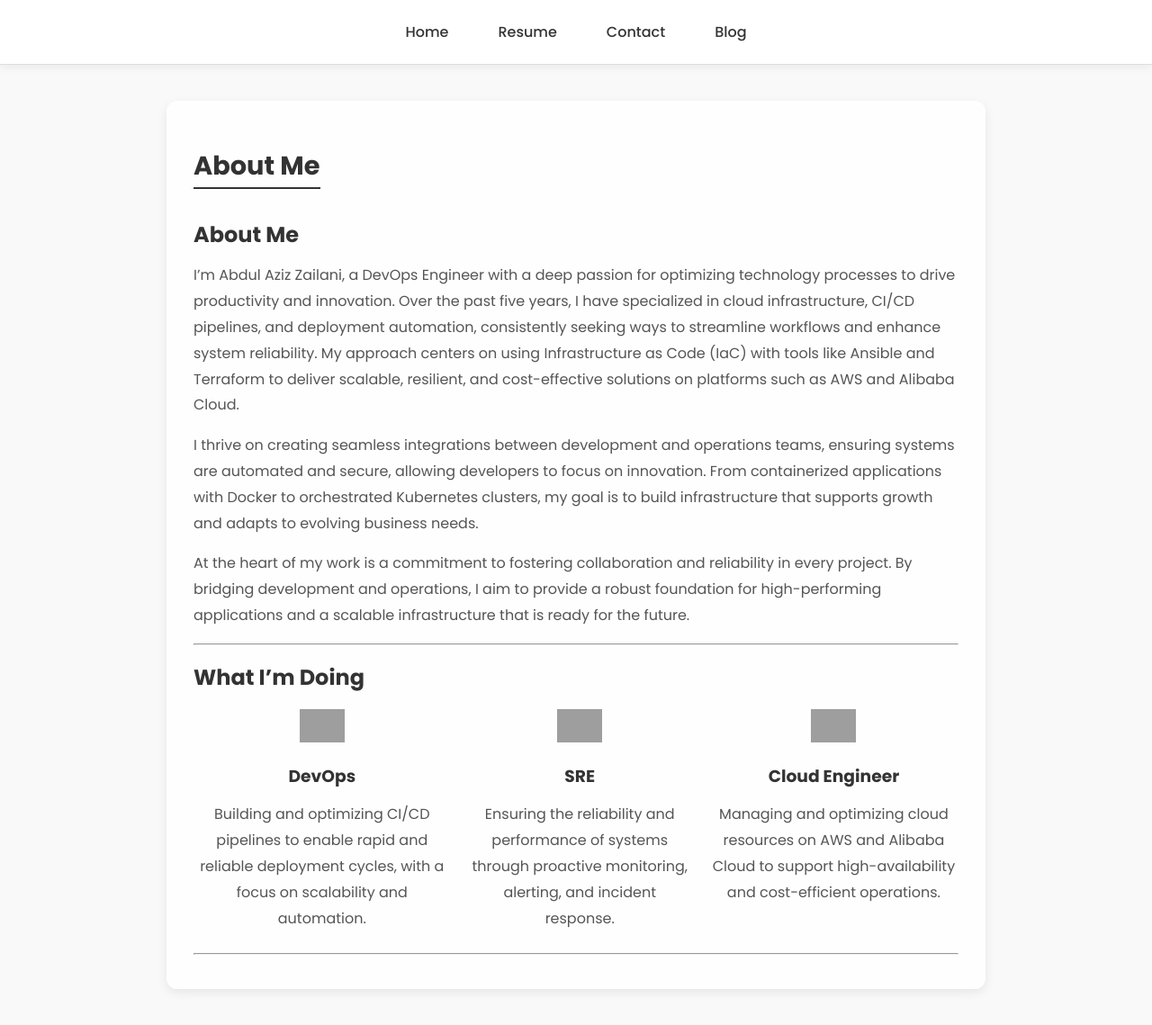
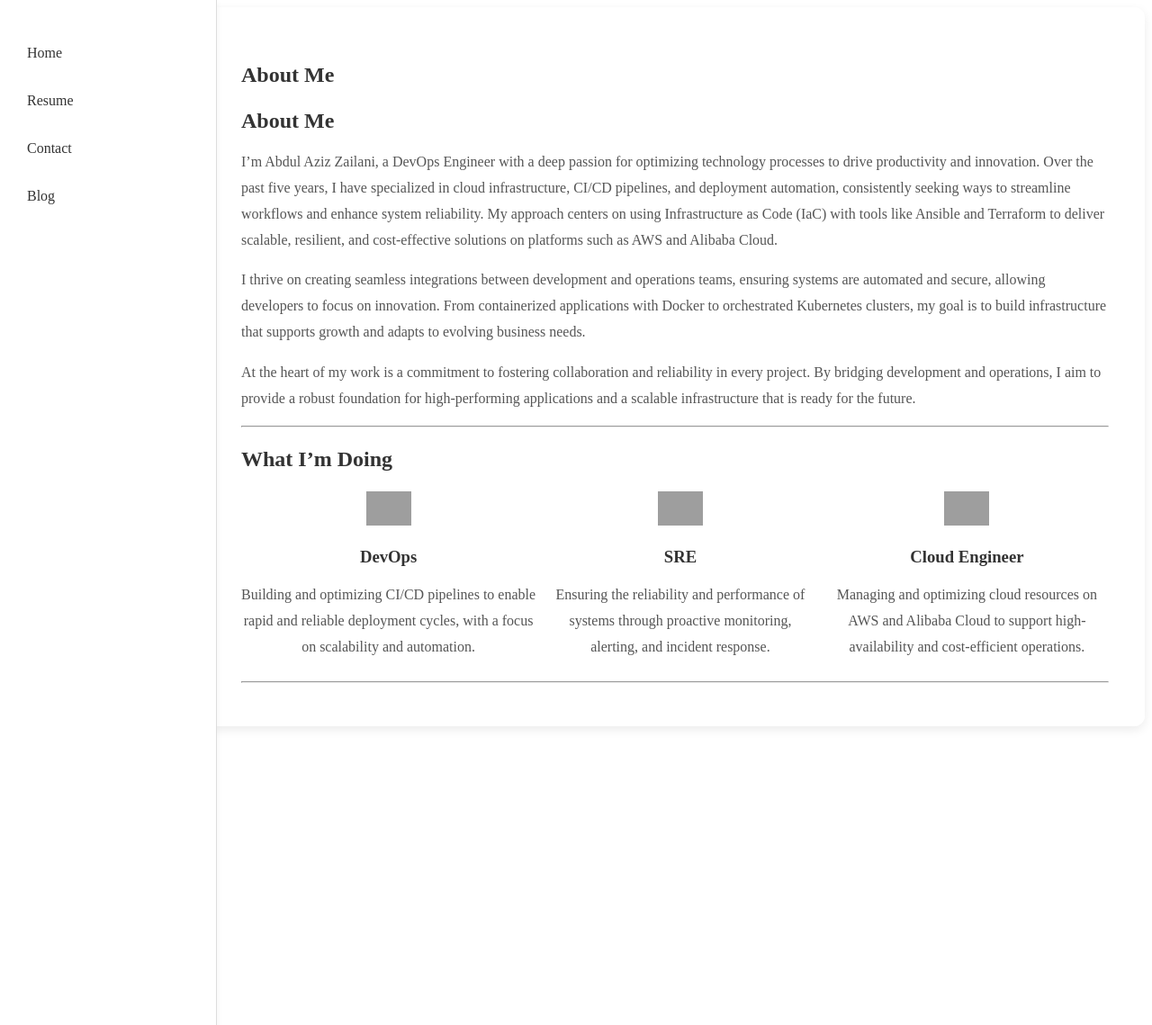
Before and after one commit to azizzailani/azizzailani.github.io, a Jekyll site: the page built from index.md, in a window 1280 px wide and 1139 px high. Shown: the whole window at 90% size. Built offline with Jekyll 4.4.1, drawn with Linux system fonts in a browser that asks for light colours; our own code applies the rules of GitHub Pages for plain Markdown files; grey boxes are pictures that could not be loaded.

Commit message:
💄 style: update header and main content layout in default.html and adjust styles in style.css to improve responsiveness.

```diff
--- a/_layouts/default.html
+++ b/_layouts/default.html
@@ -7,13 +7,11 @@
     <link rel="stylesheet" href="{{ '/assets/css/style.css' | relative_url }}">
 </head>
 <body>
+    <div class="container">
         <header>
             <nav>
                 <a href="{{ '/' | relative_url }}" id="home-link">Home</a>
-            <!-- <a href="{{ '/about' | relative_url }}" id="about-link">About</a> -->
-            <!-- <a href="{{ '/skills' | relative_url }}" id="skills-link">Skills</a>
-            <a href="{{ '/experience' | relative_url }}" id="experience-link">Experience</a> -->
-            <a href="{{ '/resume' | relative_url }}" id="experience-link">Resume</a>
+                <a href="{{ '/resume' | relative_url }}" id="resume-link">Resume</a>
                 <a href="{{ '/contact' | relative_url }}" id="contact-link">Contact</a>
                 <a href="{{ '/blog' | relative_url }}">Blog</a>
             </nav>
@@ -24,5 +22,6 @@
                 {{ content }}
             </section>
         </main>
+    </div>
 </body>
 </html>
--- a/assets/css/style.css
+++ b/assets/css/style.css
@@ -1,38 +1,37 @@
 /* Import font Poppins dari Google Fonts */
 @import url('https://fonts.googleapis.com/css2?family=Poppins:wght@300;400;500;700&display=swap');
 
-/* Font dan Gaya Dasar */
-body {
-    font-family: 'Poppins', sans-serif;
-    color: #333;
-    background-color: #f9f9f9;
-    /* Menggunakan warna solid */
-    margin: 0;
-    padding: 0;
+/* Kontainer Utama */
+.container {
+    display: flex;
 }
 
-/* Header */
+/* Header Vertikal */
 header {
-    background-color: rgba(255, 255, 255, 0.95);
-    border-bottom: 1px solid #ddd;
-    color: #333;
-    padding: 15px 0;
-    text-align: center;
+    width: 200px;
+    background-color: #ffffff;
+    padding: 20px;
+    border-right: 1px solid #ddd;
+    height: 100vh;
+    /* Membuat header sepanjang halaman */
     box-shadow: 0 4px 8px rgba(0, 0, 0, 0.05);
+    position: fixed;
+    top: 0;
+    left: 0;
 }
 
 nav {
     display: flex;
-    justify-content: center;
-    gap: 25px;
-    flex-wrap: wrap;
+    flex-direction: column;
+    gap: 15px;
+    margin-top: 20px;
 }
 
 nav a {
     color: #333;
     text-decoration: none;
     font-weight: 500;
-    padding: 8px 15px;
+    padding: 10px;
     border-radius: 5px;
     transition: background 0.3s;
 }
@@ -41,16 +40,18 @@ nav a:hover {
     background: rgba(0, 0, 0, 0.05);
 }
 
+/* Main content */
 main {
-    max-width: 850px;
-    margin: 40px auto;
-    padding: 30px;
-    background: rgba(255, 255, 255, 0.9);
+    margin-left: 220px;
+    /* Mengimbangi lebar header */
+    padding: 40px;
+    max-width: calc(100% - 220px);
+    /* Menyisakan ruang untuk header */
+    background-color: rgba(255, 255, 255, 0.9);
     border-radius: 12px;
     box-shadow: 0 4px 12px rgba(0, 0, 0, 0.08);
 }
 
-/* Heading and Typography */
 h1,
 h2,
 h3,
@@ -70,77 +71,23 @@ li {
     color: #555;
 }
 
-.section-title {
-    font-size: 1.8em;
-    color: #333;
-    margin-bottom: 15px;
-    border-bottom: 2px solid #333;
-    padding-bottom: 5px;
-    display: inline-block;
-}
-
-/* Gaya untuk tautan di dalam konten utama */
-main a {
-    color: #3498db;
-    font-weight: 500;
-    text-decoration: none;
-    border-bottom: 1px dashed #3498db;
-    transition: color 0.3s;
-}
-
-main a:hover {
-    color: #2980b9;
-    border-bottom: 1px solid #2980b9;
-}
-
-/* Gaya responsif */
+/* Responsif */
 @media (max-width: 768px) {
-    main {
-        padding: 20px;
+    .container {
+        flex-direction: column;
     }
 
-    h1 {
-        font-size: 1.8rem;
-    }
-
-    h2 {
-        font-size: 1.5rem;
-    }
-
-    p,
-    li {
-        font-size: 1rem;
-    }
-}
-
-@media (max-width: 480px) {
     header {
-        font-size: 0.9rem;
-    }
-
-    nav {
-        flex-direction: column;
-        text-align: center;
+        position: relative;
+        width: 100%;
+        height: auto;
+        border-right: none;
+        border-bottom: 1px solid #ddd;
     }
 
     main {
-        padding: 15px;
-    }
-
-    h1 {
-        font-size: 1.6rem;
-    }
-
-    p,
-    li {
-        font-size: 0.9rem;
+        margin-left: 0;
+        max-width: 100%;
+        padding: 20px;
     }
 }
-
-/* Footer */
-footer {
-    text-align: center;
-    padding: 20px;
-    font-size: 0.85rem;
-    color: #999;
-}
```
Lines whose indentation alone changed are shown as unchanged.
